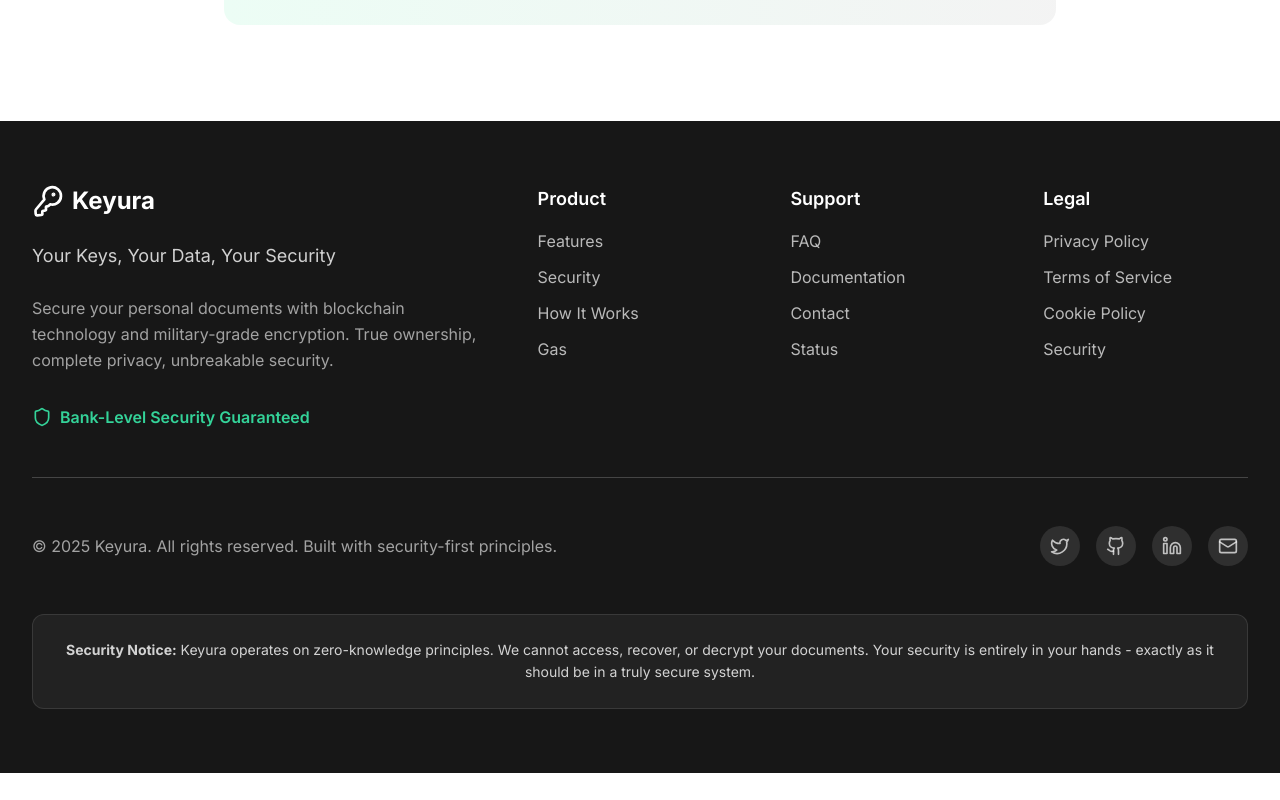
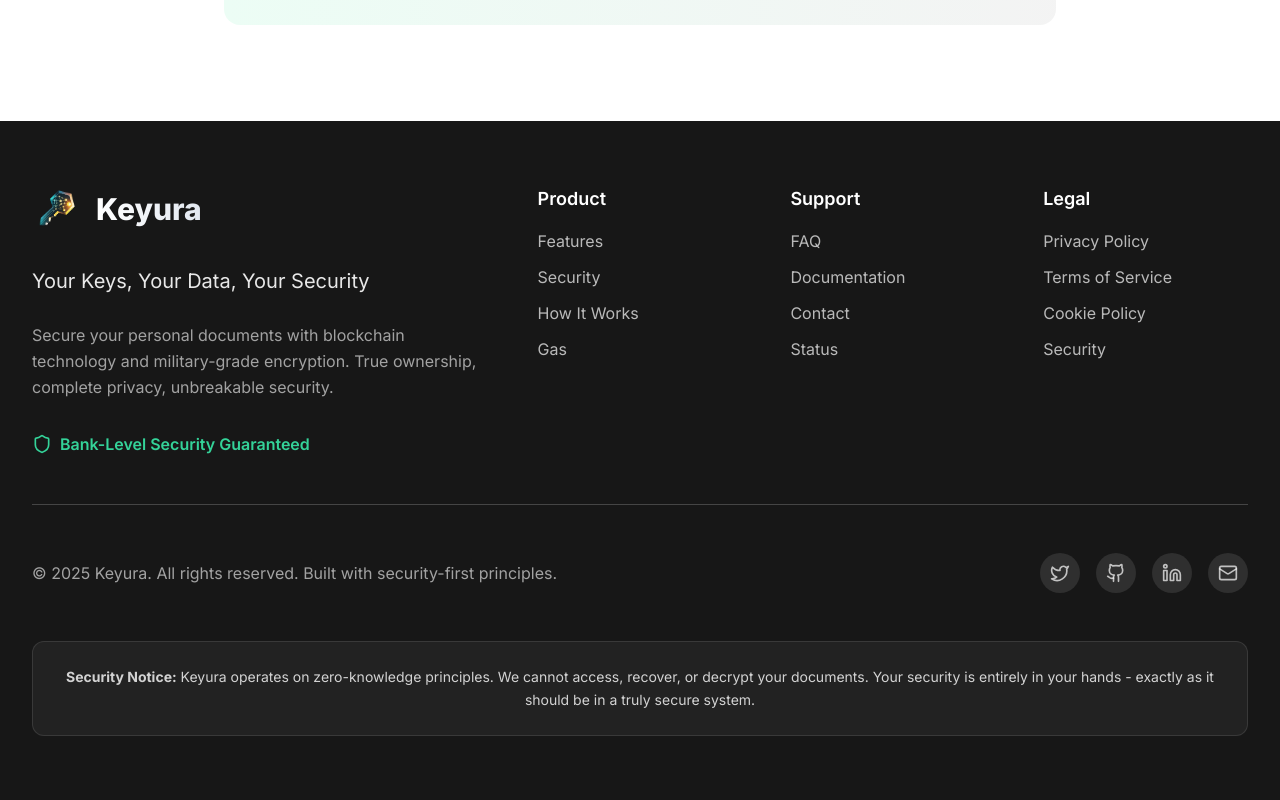
Before and after one commit to srivathsav004/keyura, a Next.js app: page / in a window 1280 px wide. Shown: the part 6704-7504 px from the top of the page. Before the commit the page ends 7477 px from the top, so only its background shows below. Built offline with nearby package versions, Linux system fonts and the light colour scheme.

Commit message:
footer logo updated

```diff
--- a/landing-page/components/Footer.tsx
+++ b/landing-page/components/Footer.tsx
@@ -1,7 +1,8 @@
 'use client';
 
 import { motion } from 'framer-motion';
-import { KeyRound, Shield, Mail, Twitter, Github, Linkedin } from 'lucide-react';
+import { Shield, Mail, Twitter, Github, Linkedin } from 'lucide-react';
+import Image from 'next/image';
 
 const Footer = () => {
   const currentYear = new Date().getFullYear();
@@ -45,22 +46,28 @@ const Footer = () => {
               initial={{ opacity: 0, y: 20 }}
               whileInView={{ opacity: 1, y: 0 }}
               transition={{ duration: 0.6 }}
-              className="flex items-center space-x-2 mb-6"
+              className="flex items-center space-x-4 mb-8"
             >
-              <motion.div
-                animate={{ rotate: [0, 5, -5, 0] }}
-                transition={{ duration: 3, repeat: Infinity, repeatDelay: 2 }}
-              >
-                <KeyRound className="h-8 w-8" />
-              </motion.div>
-              <span className="text-2xl font-bold">Keyura</span>
+              <div className="flex-shrink-0">
+                <Image
+                  src="/keyura-logo.png"
+                  alt="Keyura Logo"
+                  width={40}
+                  height={40}
+                  className="h-12 w-12 object-contain"
+                  priority
+                />
+              </div>
+              <span className="text-3xl font-extrabold bg-gradient-to-r from-white to-slate-200 bg-clip-text text-transparent">
+                Keyura
+              </span>
             </motion.div>
 
             <motion.p
               initial={{ opacity: 0, y: 20 }}
               whileInView={{ opacity: 1, y: 0 }}
               transition={{ duration: 0.6, delay: 0.1 }}
-              className="text-white/80 text-lg mb-6 leading-relaxed"
+              className="text-white/90 text-xl mb-6 leading-relaxed"
             >
               Your Keys, Your Data, Your Security
             </motion.p>
```
